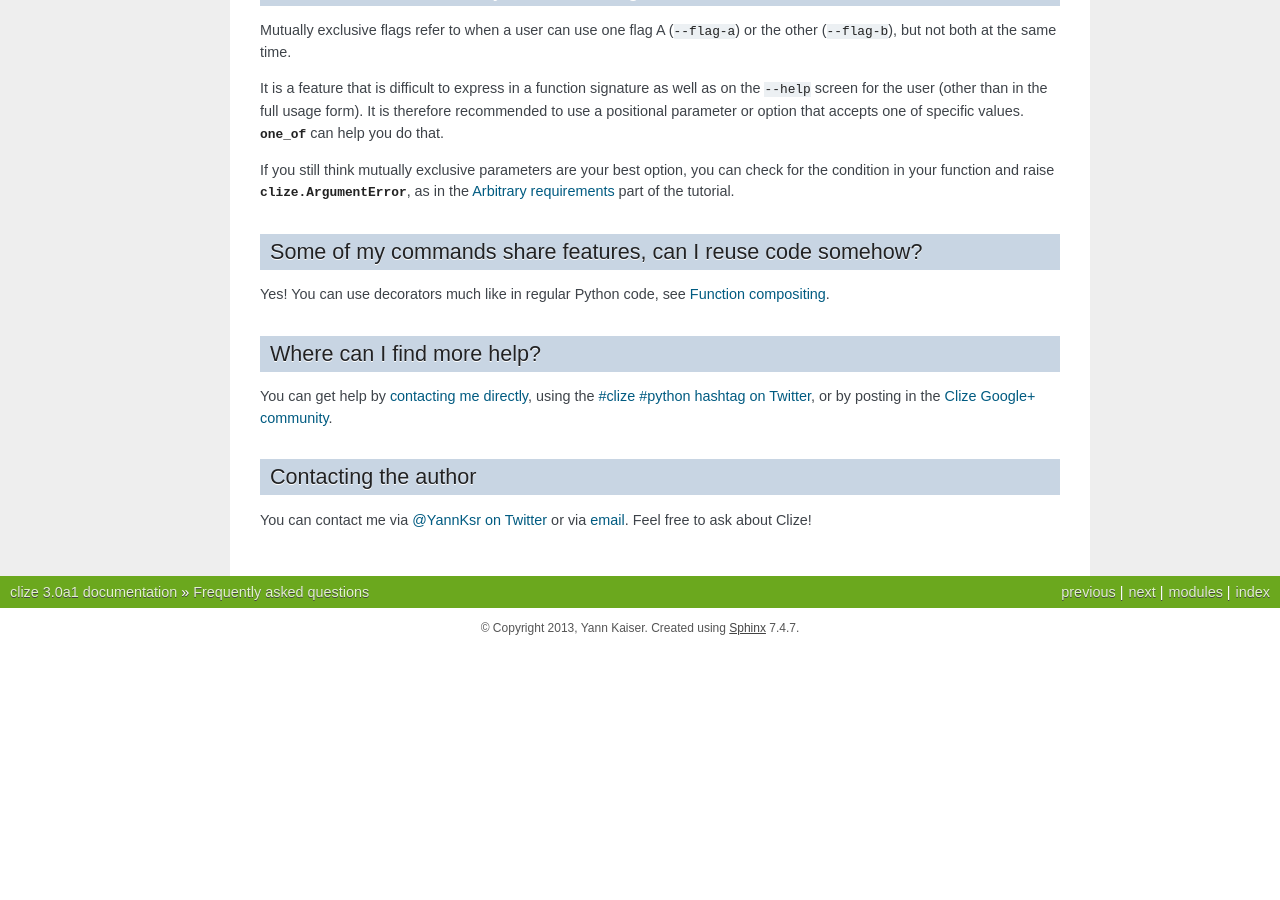
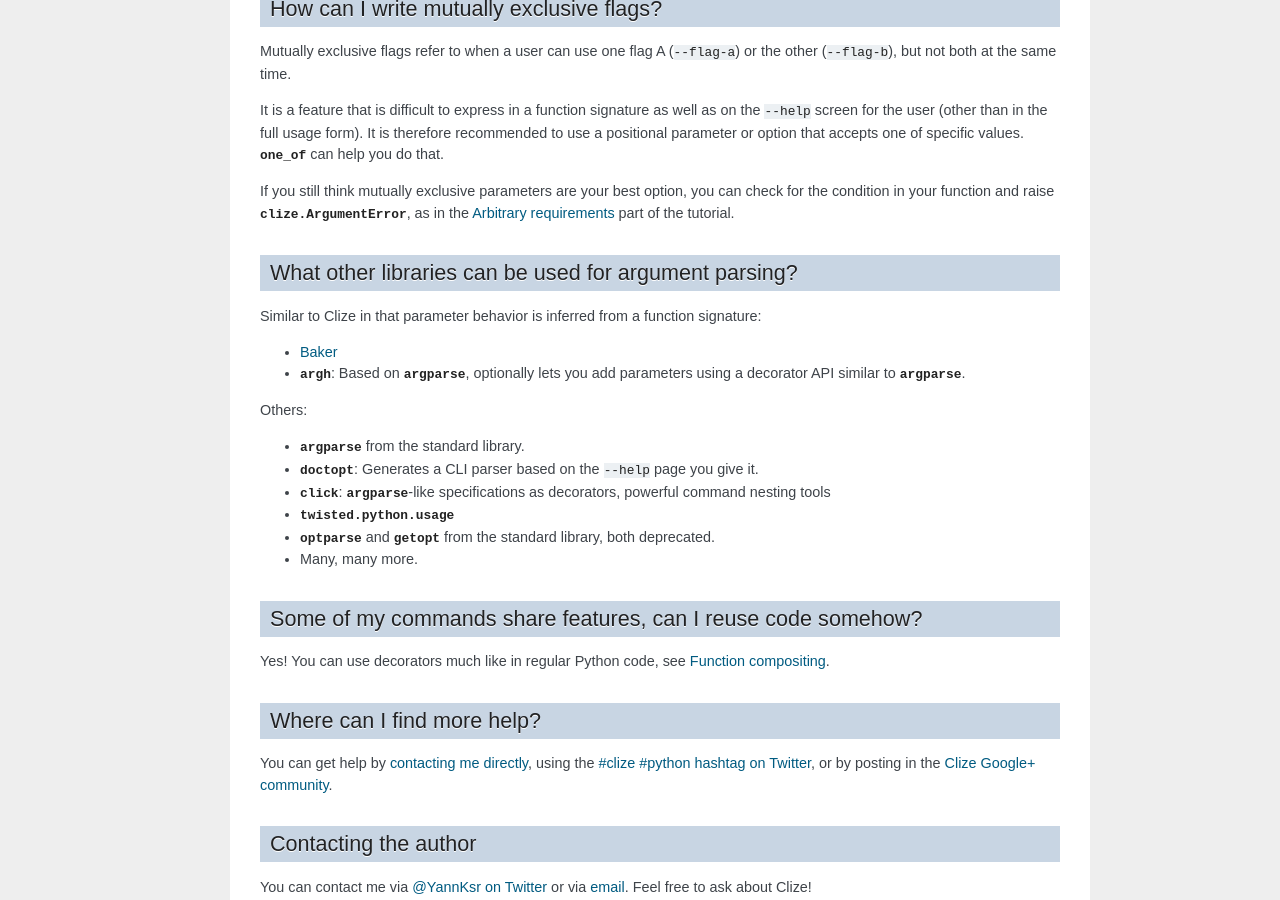
Before and after one commit to epsy/clize, a Sphinx documentation site: the page built from docs/faq.rst, in a window 1280 px wide and 900 px high, scrolled down 1775 px. Built offline with Sphinx 7.4.7, drawn with Linux system fonts in a browser that asks for light colours; before the commit the page ends 2423 px from its top, so only the background shows below that; some of the changed text lies outside the part shown.

Commit message:
Added an 'other parsers' entry to the FAQ.

```diff
--- a/docs/faq.rst
+++ b/docs/faq.rst
@@ -125,6 +125,31 @@
 the :ref:`arbitrary requirements` part of the tutorial.
 
 
+.. _faq other parsers:
+
+What other libraries can be used for argument parsing?
+------------------------------------------------------
+
+Similar to Clize in that parameter behavior is inferred from a function
+signature:
+
+* `Baker <https://bitbucket.org/mchaput/baker/wiki/Home>`_
+* `argh <http://argh.readthedocs.org/>`: Based on `argparse`, optionally lets
+  you add parameters using a decorator API similar to `argparse`.
+
+Others:
+
+* `argparse` from the standard library.
+* `doctopt <http://docopt.org/>`: Generates a CLI parser based on
+  the ``--help`` page you give it.
+* `click <http://click.pocoo.org/>`: `argparse`-like specifications as
+  decorators, powerful command nesting tools
+* `twisted.python.usage
+  <http://twistedmatrix.com/documents/13.1.0/core/howto/options.html>`
+* `optparse` and `getopt` from the standard library, both deprecated.
+* Many, many more.
+
+
 .. index:: DRY
 .. _faq share features:
 
```
